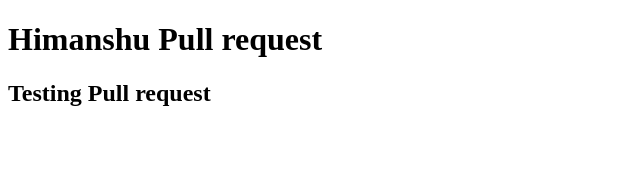
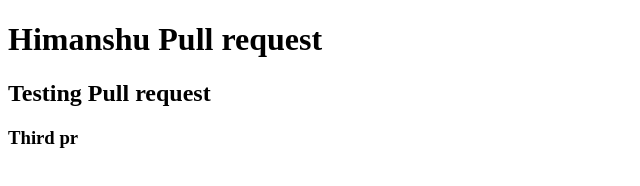
Before and after one commit to indoricoders/angular1, a plain HTML site: page index.html in a window 1280 px wide. Shown: the full height of the page, 0-640 px from the left. Drawn offline with Linux system fonts and the light colour scheme.

Commit message:
Added H3

```diff
--- a/index.html
+++ b/index.html
@@ -9,5 +9,6 @@
 <body>
   <h1>Himanshu Pull request</h1>
     <h2>Testing Pull request</h2>
+    <h3> Third pr </h3>
 </body>
 </html>
```
